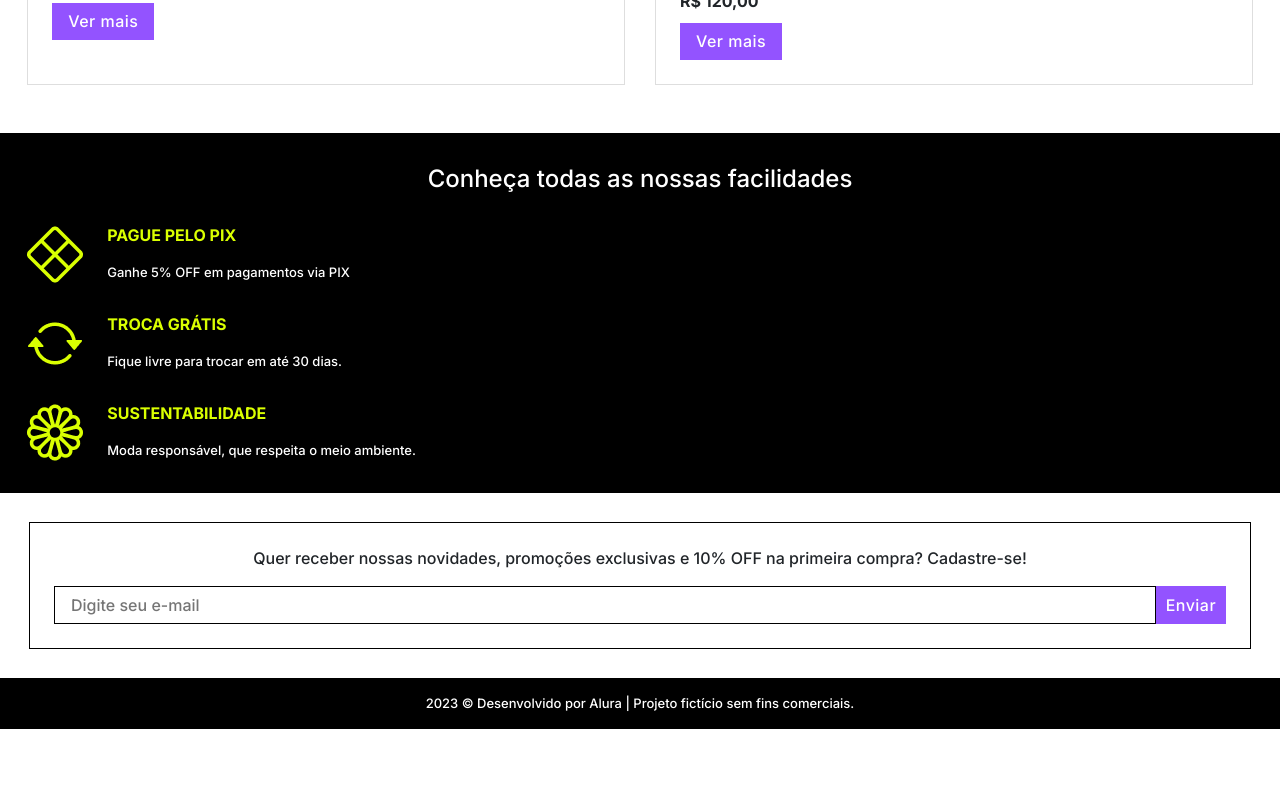
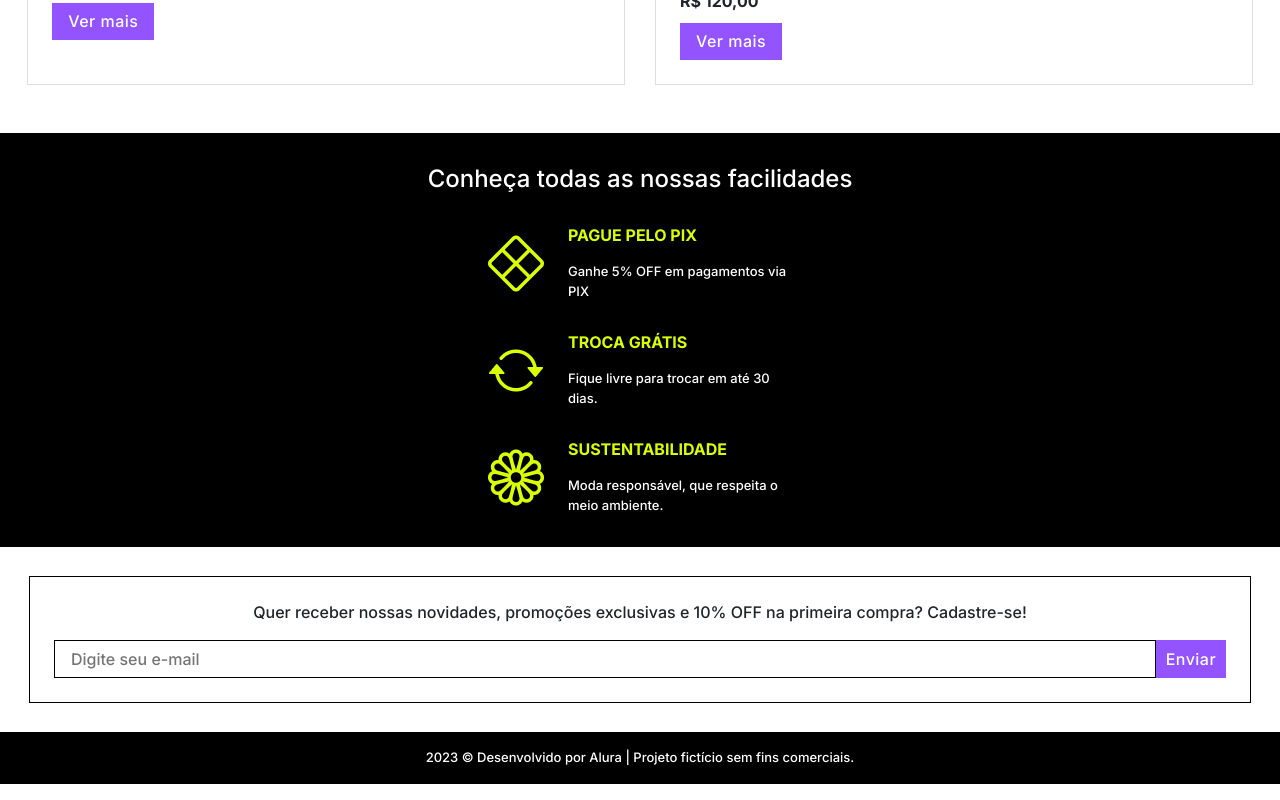
Before and after one commit to Rubendvb/meteora-alura, a React (Vite) app: page / in a window 1280 px wide. Shown: the part 4193-4993 px from the top of the page. Before the commit the page ends 4938 px from the top, so only its background shows below. Built offline with nearby package versions, Linux system fonts and the light colour scheme.

Commit message:
finalizando section facilities tablet

```diff
--- a/src/assets/styles/scss/Facilities.scss
+++ b/src/assets/styles/scss/Facilities.scss
@@ -3,6 +3,9 @@
 .facilities {
   padding: 2rem 1.7rem;
   background-color: v.$black;
+  display: flex;
+  flex-direction: column;
+  align-items: center;
 
   &__title {
     text-align: center;
@@ -16,6 +19,10 @@
     display: flex;
     flex-direction: column;
     gap: 2rem;
+
+    @media only screen and (min-width: 768px) {
+      width: 19rem;
+    }
 
     &__container {
       display: flex;
```
